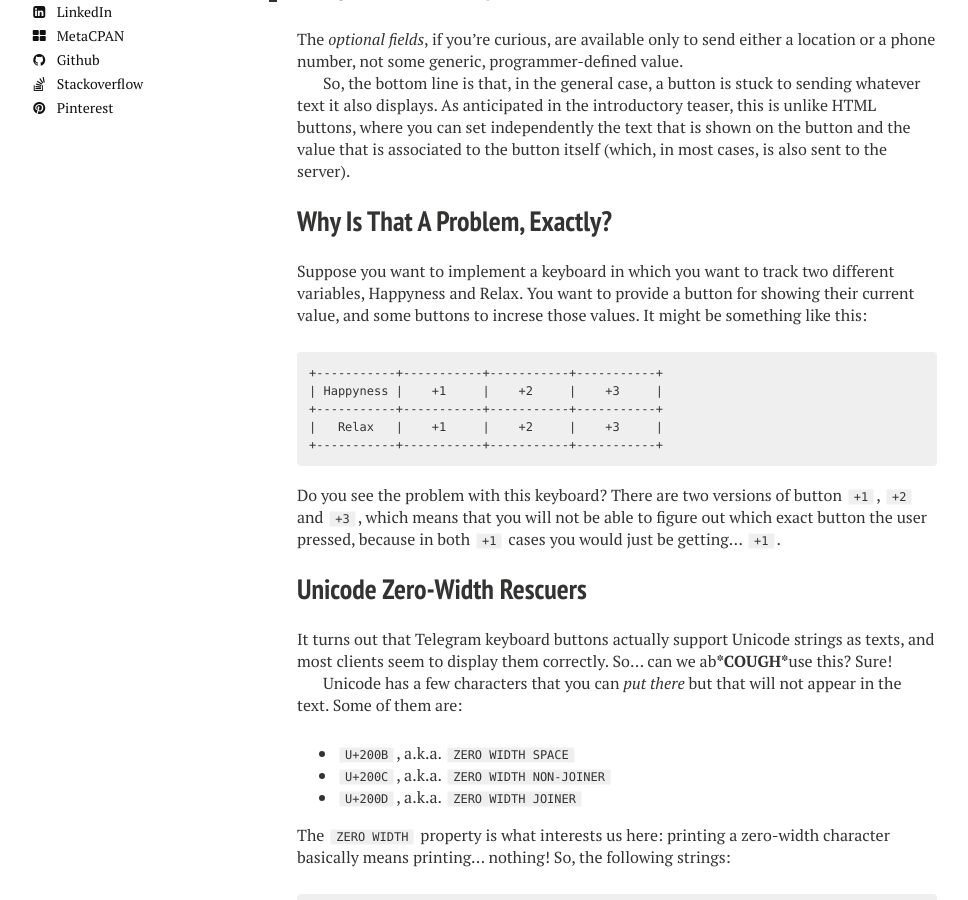
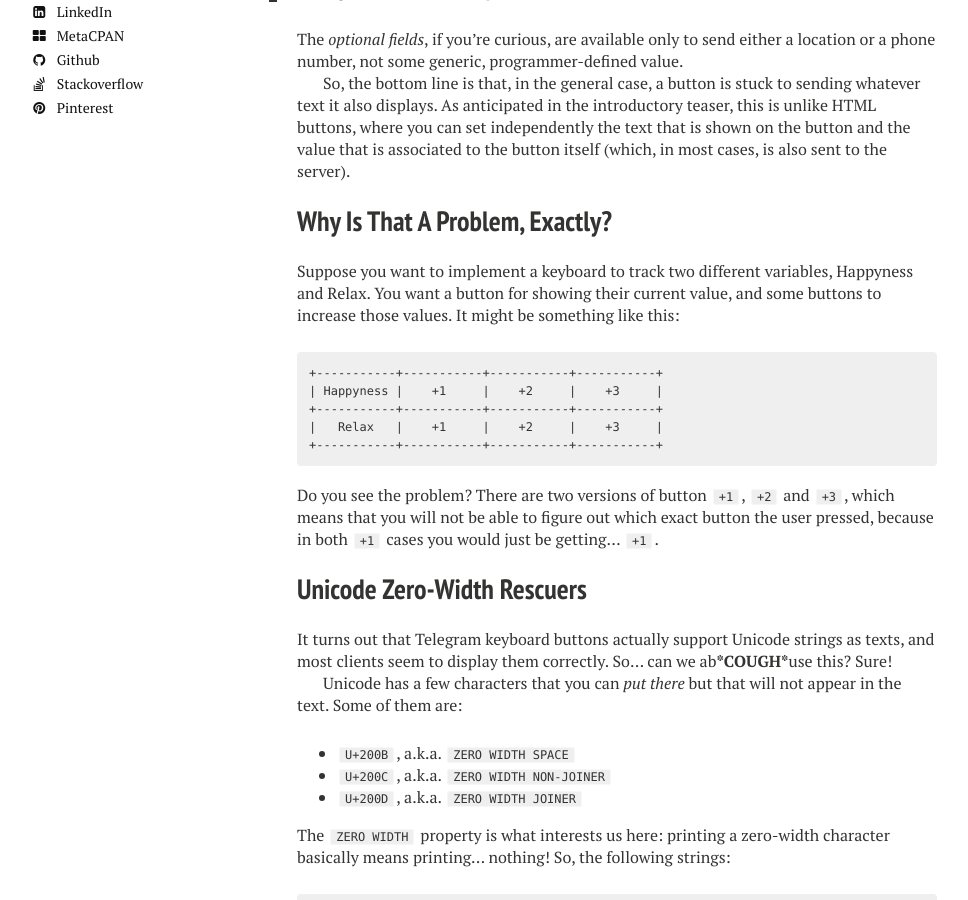
Before and after one commit to polettix/blog, a Jekyll site: the page built from _posts/2017-03-01-telegram-keyboard-button-encoding.md, in a window 1280 px wide and 900 px high, scrolled down 634 px. Shown: the whole window, without its empty margins (23-991 px from the left). Built offline with Jekyll 4.4.1, drawn with Linux system fonts in a browser that asks for light colours; nearby versions of some CDN libraries; comment, search, counter and statistics services are not loaded; some of the changed text lies outside the part shown.

Commit message:
Typo fix and simplification

```diff
--- a/_posts/2017-03-01-telegram-keyboard-button-encoding.md
+++ b/_posts/2017-03-01-telegram-keyboard-button-encoding.md
@@ -34,10 +34,10 @@ button itself (which, in most cases, is also sent to the server).
 
 ## Why Is That A Problem, Exactly?
 
-Suppose you want to implement a keyboard in which you want to track two
-different variables, Happyness and Relax. You want to provide a button for
-showing their current value, and some buttons to increse those values. It
-might be something like this:
+Suppose you want to implement a keyboard to track two different variables,
+Happyness and Relax. You want a button for showing their current value,
+and some buttons to increase those values. It might be something like
+this:
 
 {% highlight text %}
 +-----------+-----------+-----------+-----------+
@@ -47,10 +47,10 @@ might be something like this:
 +-----------+-----------+-----------+-----------+
 {% endhighlight %}
 
-Do you see the problem with this keyboard? There are two versions of
-button `+1`, `+2` and `+3`, which means that you will not be able to
-figure out which exact button the user pressed, because in both `+1` cases
-you would just be getting... `+1`.
+Do you see the problem? There are two versions of button `+1`, `+2` and
+`+3`, which means that you will not be able to figure out which exact
+button the user pressed, because in both `+1` cases you would just be
+getting... `+1`.
 
 ## Unicode Zero-Width Rescuers
 
```
Also changed, not shown: other parts of _posts/2017-03-01-telegram-keyboard-button-encoding.md (+1 -1 lines).
